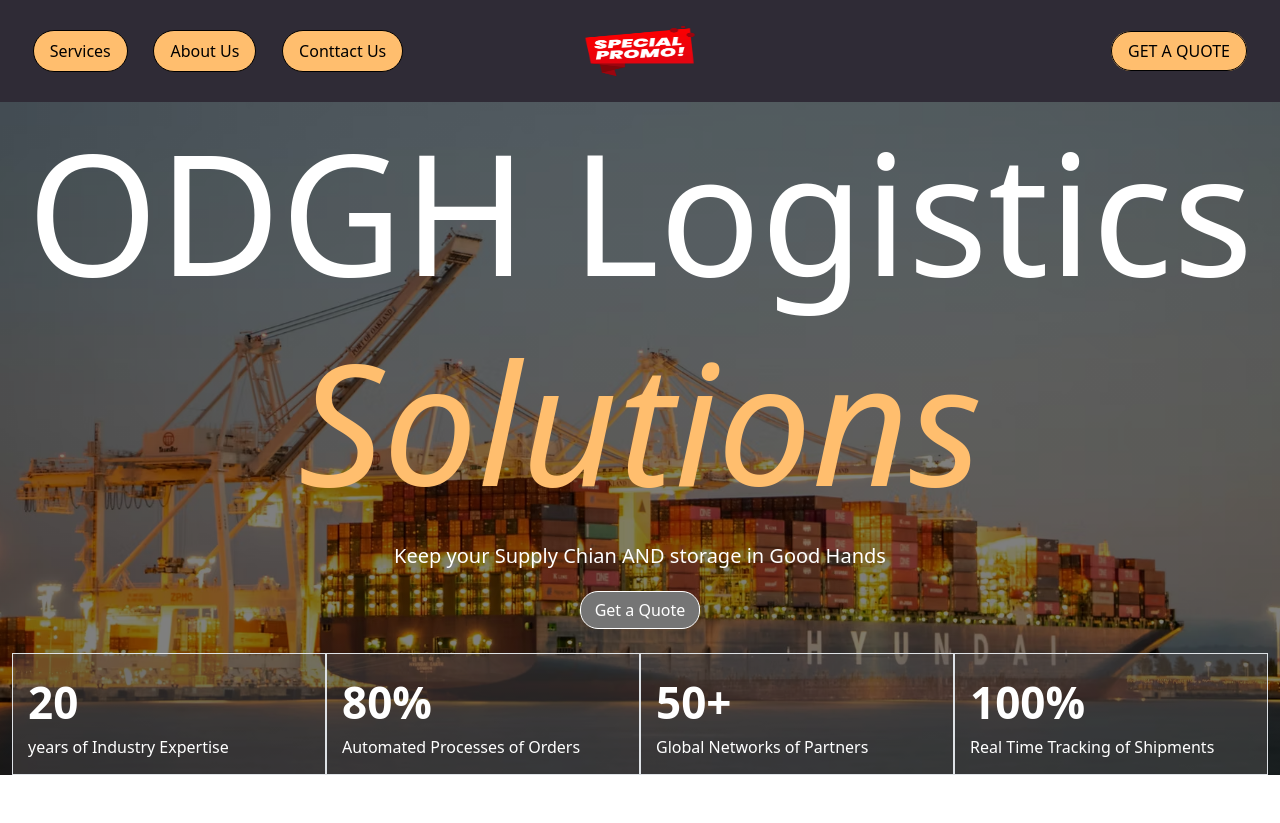
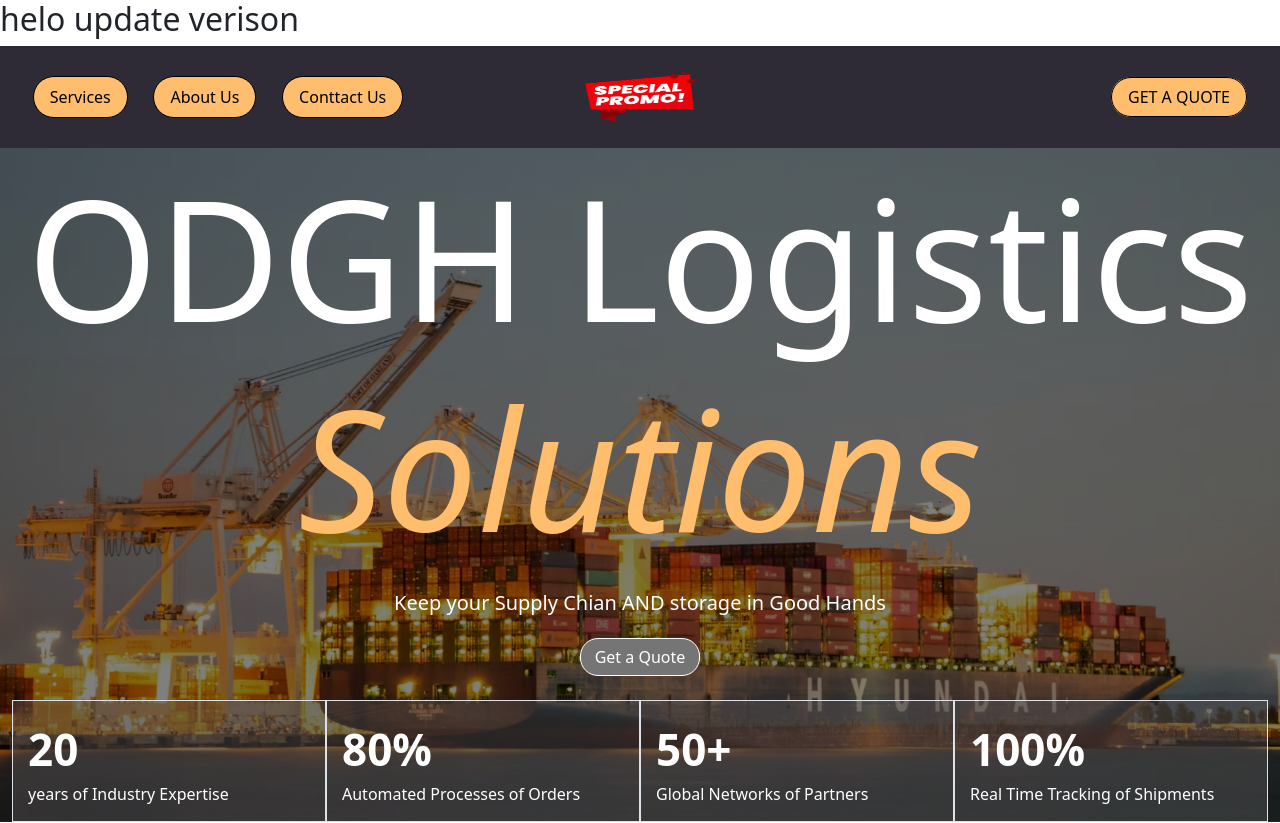
Before and after one commit to faheemraza-192/RCS-courier, a Next.js app: page / in a window 1280 px wide. Shown: the top 823 px of the page. Built offline with nearby package versions, Linux system fonts and the light colour scheme.

Commit message:
Describe what changes you made

```diff
--- a/app/page.tsx
+++ b/app/page.tsx
@@ -5,7 +5,7 @@ import Header from "./components/Header";
 export default function Home() {
   return (
     <div className="" style={{}}>
-
+<h2>helo update verison</h2>
       <Header />
       <section className="firstContent">
         <div className="startup container-fluid">
```
